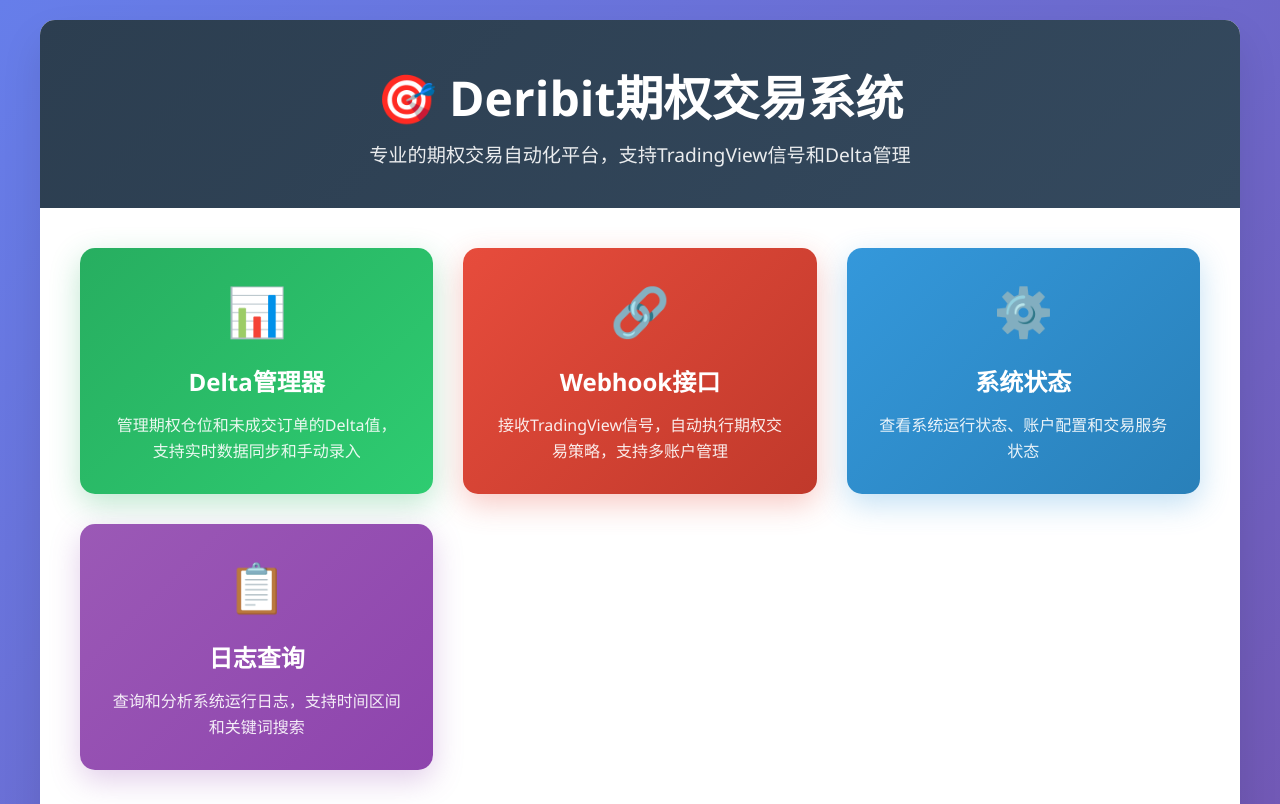
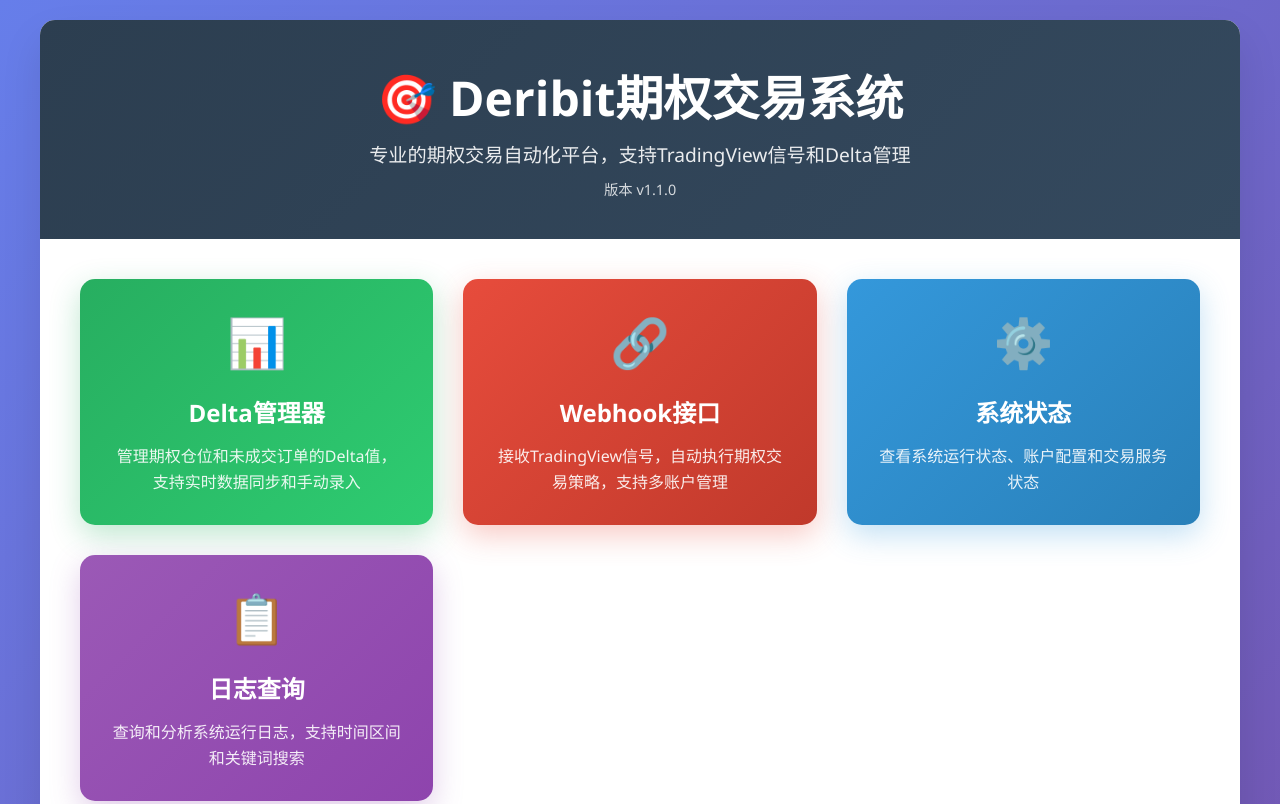
Before and after one commit to mmmy/deribit_webhook, a website: page public/index.html in a window 1280 px wide. Shown: the top 804 px of the page. Drawn offline with nearby package versions, Linux system fonts and the light colour scheme; no server answers.

Commit message:
显示版本

```diff
--- a/package.json
+++ b/package.json
@@ -1,6 +1,6 @@
 {
   "name": "deribit_webhook",
-  "version": "1.0.0",
+  "version": "1.1.0",
   "description": "",
   "main": "dist/index.js",
   "scripts": {
--- a/public/index.html
+++ b/public/index.html
@@ -267,6 +267,7 @@
         <div class="header">
             <h1>🎯 Deribit期权交易系统</h1>
             <p>专业的期权交易自动化平台，支持TradingView信号和Delta管理</p>
+            <p style="font-size: 0.9em; margin-top: 10px; opacity: 0.8;">版本 v1.1.0</p>
         </div>
 
         <div class="main-content">
```
